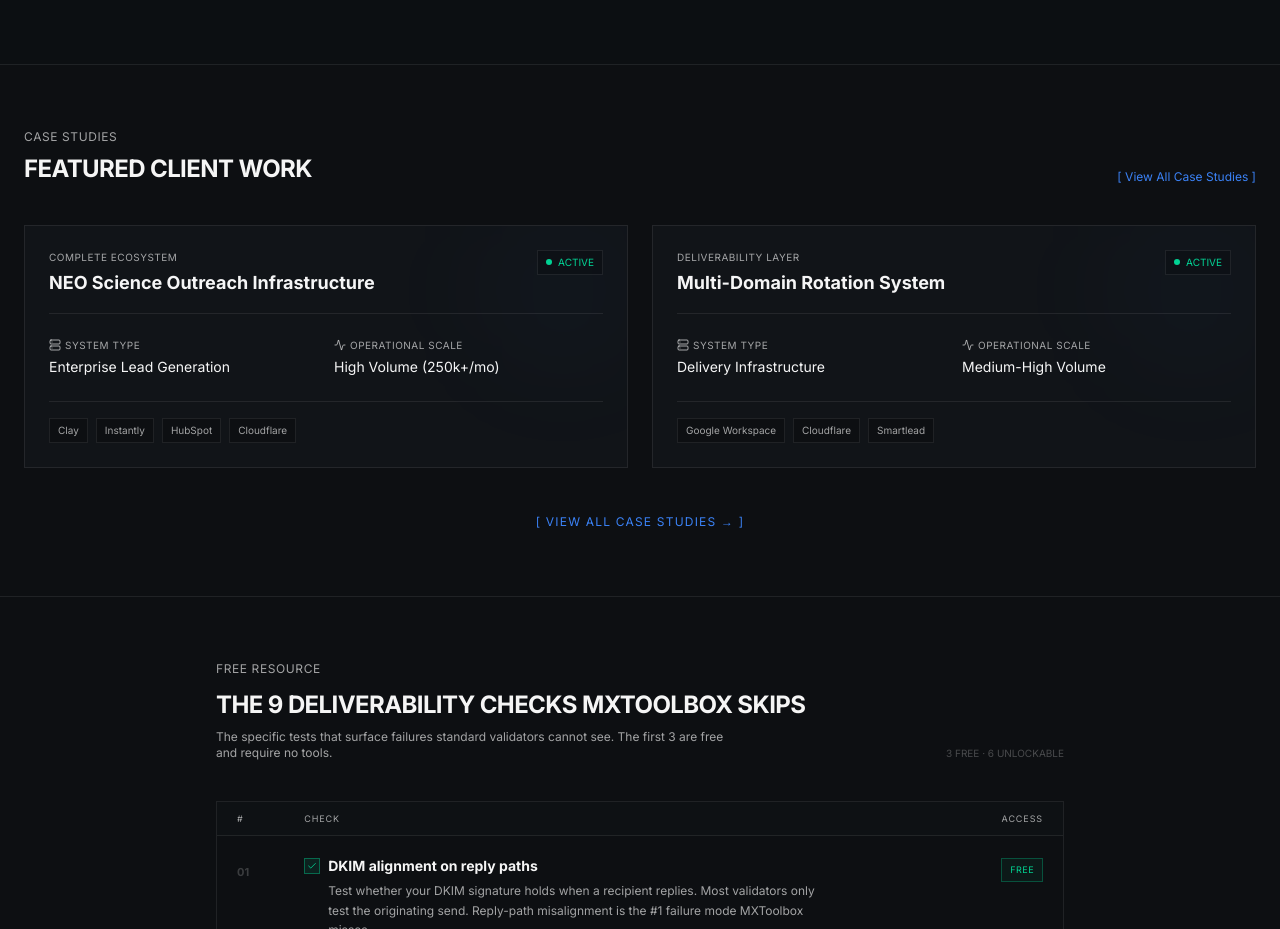
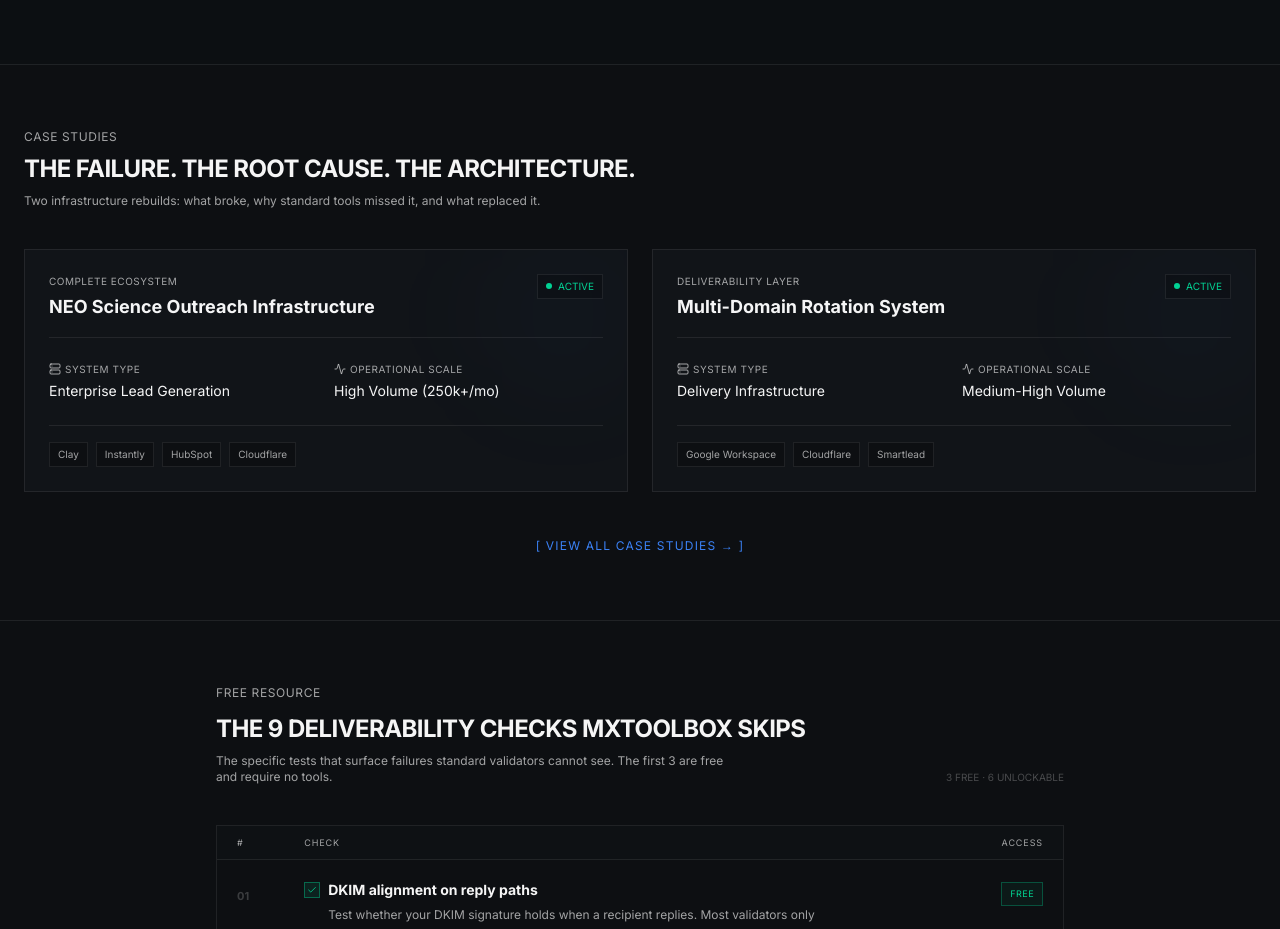
Before and after one commit to mehedi-active24/mehedi-infrastructure-system, a Next.js app: page / in a window 1280 px wide. Shown: the part 6160-7089 px from the top of the page. Built offline with nearby package versions, Linux system fonts and the light colour scheme.

Commit message:
Step 8: ArchitecturePreviews — specific headline, remove duplicate nav link
- h3: 'Featured Client Work' → 'The Failure. The Root Cause. The Architecture.'
- Added subhead describing what the cards actually contain
- Removed redundant /architecture link from section header (bottom CTA covers it)

```diff
--- a/src/components/ArchitecturePreviews.tsx
+++ b/src/components/ArchitecturePreviews.tsx
@@ -10,14 +10,12 @@ export default function ArchitecturePreviews() {
     <section id="architectures" className="py-16 border-b border-border-subtle bg-bg-dark relative overflow-hidden">
       <div className="container mx-auto px-6 max-w-7xl">
 
-        <div className="flex items-end justify-between mb-10">
-          <div>
-            <h2 className="text-xs font-mono text-text-secondary uppercase tracking-wider mb-2">Case Studies</h2>
-            <h3 className="text-2xl font-bold text-text-primary uppercase tracking-tight">Featured Client Work</h3>
-          </div>
-          <Link href="/architecture" className="text-xs font-mono text-accent hover:underline hidden md:block">
-            [ View All Case Studies ]
-          </Link>
+        <div className="mb-10">
+          <h2 className="text-xs font-mono text-text-secondary uppercase tracking-wider mb-2">Case Studies</h2>
+          <h3 className="text-2xl font-bold text-text-primary uppercase tracking-tight">The Failure. The Root Cause. The Architecture.</h3>
+          <p className="text-xs font-mono text-text-secondary mt-2">
+            Two infrastructure rebuilds: what broke, why standard tools missed it, and what replaced it.
+          </p>
         </div>
 
         <div className="grid md:grid-cols-2 gap-6">
```
